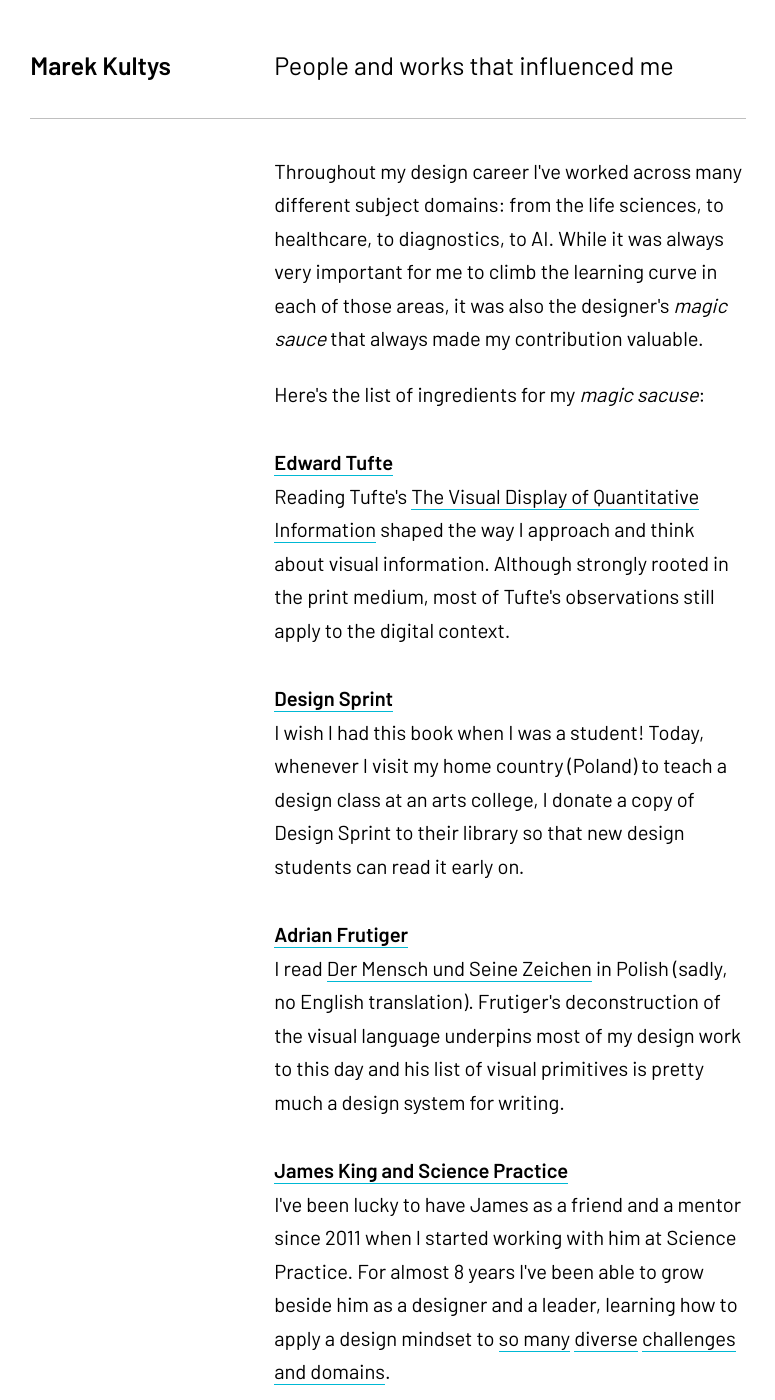
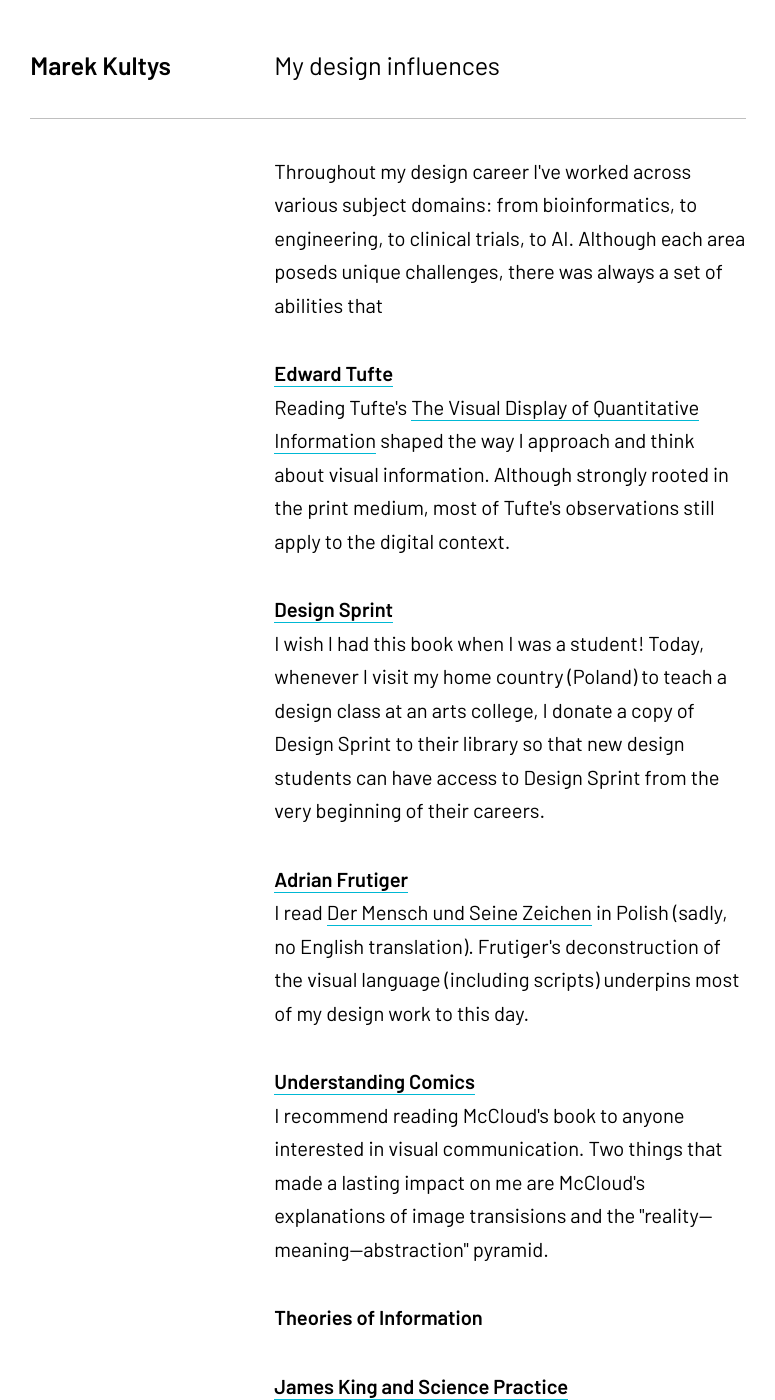
Before and after one commit to marek-kultys/marekkultys.github.io, a Jekyll site: the page built from influences/index.html, in a window 1280 px wide and 1400 px high. Shown: the whole window, without its empty margins (252-1027 px from the left). Built offline with Jekyll 4.4.1, drawn with Linux system fonts in a browser that asks for light colours; some of the changed text lies outside the part shown.

Commit message:
Copy and content edits

```diff
--- a/_data/pages.yml
+++ b/_data/pages.yml
@@ -1,5 +1,5 @@
 home:
-   tagline: Designer of information experiences for the life sciences, AI, and healthcare
+   tagline: Designer of information experiences in the life sciences, healthcare, and AI
    link: /
 
 work:
@@ -11,7 +11,7 @@
    link: /blog
 
 influences:
-   tagline: People and works that influenced me
+   tagline: My design influences
    link: /influences
 
 contact:
--- a/contact/index.html
+++ b/contact/index.html
@@ -7,9 +7,9 @@
    <div class="container">
       <div class="container-two-third shift">
          <ul>
+            <li>Email: <a href="mailto:{{ site.data.mk.email }}@gmail.com">{{ site.data.mk.email }}@gmail.com</a></li>
+            <li>LinkedIn: <a href="https://www.linkedin.com/in/marek-kultys/">{{ site.data.mk.author }}</a></li>
             <li>Twitter: <a href="https://twitter.com/{{ site.data.mk.twitter }}">@{{ site.data.mk.twitter }}</a></li>
-            <li>LinkedIn: <a href="https://www.linkedin.com/in/marek-kultys/">{{ site.data.mk.author }}</a></li>
-            <li>Email: <a href="mailto:{{ site.data.mk.email }}@gmail.com">{{ site.data.mk.email }}@gmail.com</a></li>
          </ul>
       </div>
    </div>
--- a/index.html
+++ b/index.html
@@ -7,13 +7,13 @@
    <div class="container">
       <div class="container-two-thirds shift">
          <p>
-            Currently, I lead product design work at <a href="http://benevolent.ai">BenevolentAI</a>. Here, I collaborate with science, research, and engineering teams to design faster and better ways of developing new medicines using AI and data.
+            Currently, I lead UX and product design work at <a href="http://benevolent.ai">BenevolentAI</a>. Here, I collaborate with science, research, and engineering teams to design faster and better ways of developing new medicines using AI and data.
          </p>
          <p>
-            Earlier, I led a product design team at <a href="https://www.science-practice.com/teams/bio-design/">Science Practice</a> and specialist design projects in digital health and clinical studies at <a href="https://www.ctrl-group.com/">Ctrl Group</a>. I also led early product design work for <a href="https://www.bento.bio/">Bento Lab</a>.
+            Earlier, I led a product design team at <a href="https://www.science-practice.com/teams/bio-design/">Science Practice</a>, delivered specialist design projects in digital health and clinical studies at <a href="https://www.ctrl-group.com/">Ctrl Group</a>, and did early product design work for <a href="https://www.bento.bio/">Bento Lab</a>.
          </p>
          <p>
-            I write about design, run design workshops, and help as a mentor for startup teams. Privately, I'm a father to Lew and Kora.
+            I also write about design, give talks, run design workshops, and help startup teams as a mentor.
          </p>
       </div>
    </div>
--- a/influences/index.html
+++ b/influences/index.html
@@ -8,10 +8,7 @@
       <div class="container-two-third shift">
          <div class="entry">
             <p>
-               Throughout my design career I've worked across many different subject domains: from the life sciences, to healthcare, to diagnostics, to AI. While it was always very important for me to climb the learning curve in each of those areas, it was also the designer's <i>magic sauce</i> that always made my contribution valuable.
-            </p>
-            <p>
-               Here's the list of ingredients for my <i>magic sacuse</i>:
+               Throughout my design career I've worked across various subject domains: from bioinformatics, to engineering, to clinical trials, to AI. Although each area poseds unique challenges, there was always a set of abilities that
             </p>
          </div>
          <div class="entry">
@@ -20,23 +17,23 @@
          </div>
          <div class="entry">
             <h3><a href="https://www.gv.com/sprint/" target="_blank">Design Sprint</a></h3>
-            <p>I wish I had this book when I was a student! Today, whenever I visit my home country (Poland) to teach a design class at an arts college, I donate a copy of Design Sprint to their library so that new design students can read it early on.</p>
+            <p>I wish I had this book when I was a student! Today, whenever I visit my home country (Poland) to teach a design class at an arts college, I donate a copy of Design Sprint to their library so that new design students can have access to Design Sprint from the very beginning of their careers.</p>
          </div>
          <div class="entry">
             <h3><a href="http://www.eyemagazine.com/feature/article/reputations-adrian-frutiger" target="_blank">Adrian Frutiger</a></h3>
-            <p>I read <a href="https://www.amazon.com/Mensch-seine-Zeichen-Adrian-Frutiger/dp/3937715630" target="_blank">Der Mensch und Seine Zeichen</a> in Polish (sadly, no English translation). Frutiger's deconstruction of the visual language underpins most of my design work to this day and his list of visual primitives is pretty much a design system for writing.</p>
-         </div>
-         <div class="entry">
-            <h3><a href="https://www.science-practice.com/" target="_blank">James King and Science Practice</a></h3>
-            <p>I've been lucky to have James as a friend and a mentor since 2011 when I started working with him at Science Practice. For almost 8 years I've been able to grow beside him as a designer and a leader, learning how to apply a design mindset to <a href="https://www.science-practice.com/projects/longitude/" target="_blank">so many</a> <a href="https://www.science-practice.com/blog/2017/06/06/minion-soil-metagenomics-experiment/" target="_blank">diverse</a> <a href="https://www.ctrl-group.com/case-studies/vivli" target="_blank">challenges</a> <a href="https://www.cognitionkit.com/" target="_blank">and domains</a>.</p>
+            <p>I read <a href="https://www.amazon.com/Mensch-seine-Zeichen-Adrian-Frutiger/dp/3937715630" target="_blank">Der Mensch und Seine Zeichen</a> in Polish (sadly, no English translation). Frutiger's deconstruction of the visual language (including scripts) underpins most of my design work to this day.</p>
          </div>
          <div class="entry">
             <h3><a href="https://www.bookdepository.com/Understanding-Comics-Scott-McCloud/9780060976255" target="_blank">Understanding Comics</a></h3>
             <p>I recommend reading McCloud's book to anyone interested in visual communication. Two things that made a lasting impact on me are McCloud's explanations of image transisions and the "reality—meaning—abstraction" pyramid.</p>
          </div>
          <div class="entry">
-            <h3>Bauhaus, Gestalt, and Ergonomics</h3>
-            <p>My first design training was in industrial design. I made and built things, and got dirty on occasions. I've been shaped by the modernist concept of <i>form follows function</i>, the paradigms of human-centred design, and the idealistic drive of <i>design for all</i>.</p>
+            <h3>Theories of Information</h3>
+            <p></p>
+         </div>
+         <div class="entry">
+            <h3><a href="https://www.science-practice.com/" target="_blank">James King and Science Practice</a></h3>
+            <p>I've been lucky to have James as a friend and a mentor since 2011 when I started working with him at Science Practice. For almost 8 years I've been able to grow beside him as a designer and a leader, learning how to apply a design mindset to <a href="https://www.science-practice.com/projects/longitude/" target="_blank">so many</a> <a href="https://www.science-practice.com/blog/2017/06/06/minion-soil-metagenomics-experiment/" target="_blank">diverse</a> <a href="https://www.ctrl-group.com/case-studies/vivli" target="_blank">challenges</a> <a href="https://www.cognitionkit.com/" target="_blank">and domains</a>.</p>
          </div>
       </div>
    </div>
```
Also changed, not shown: work/index.html (+8 -8 lines).
